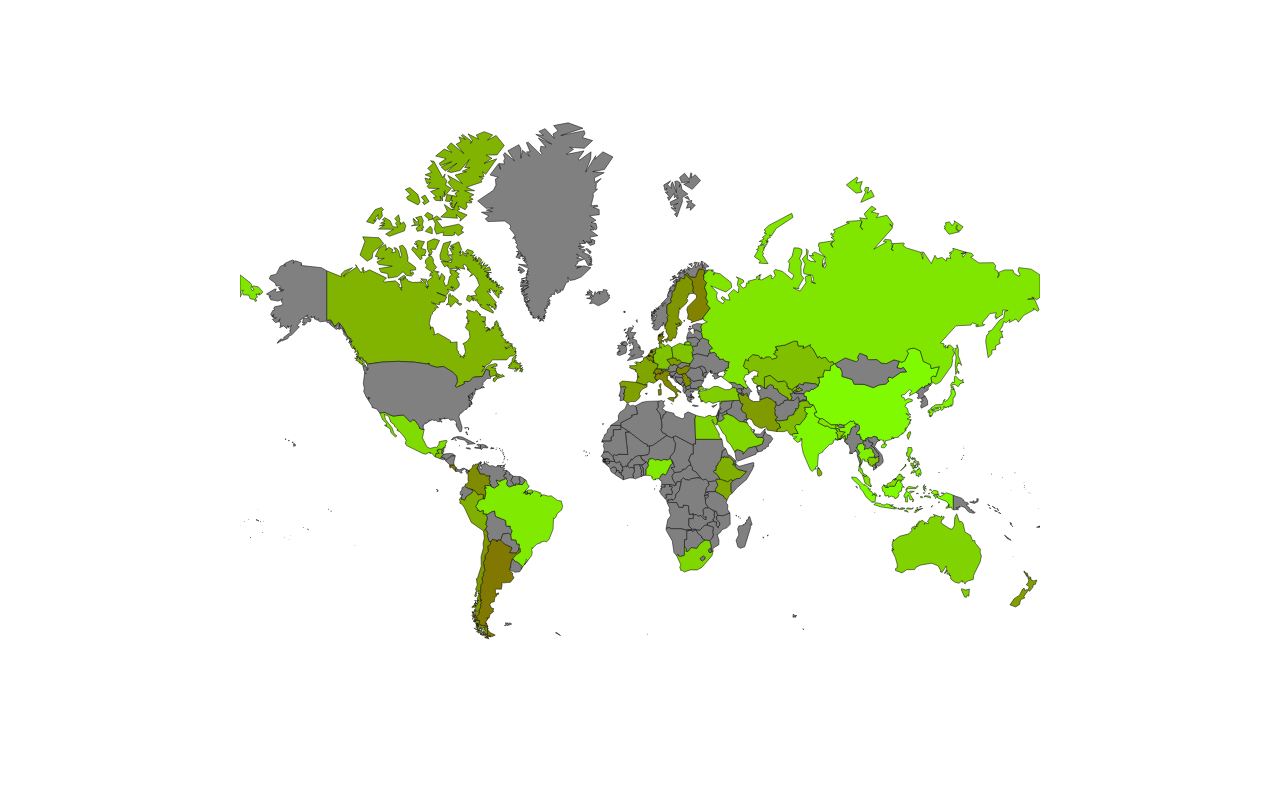
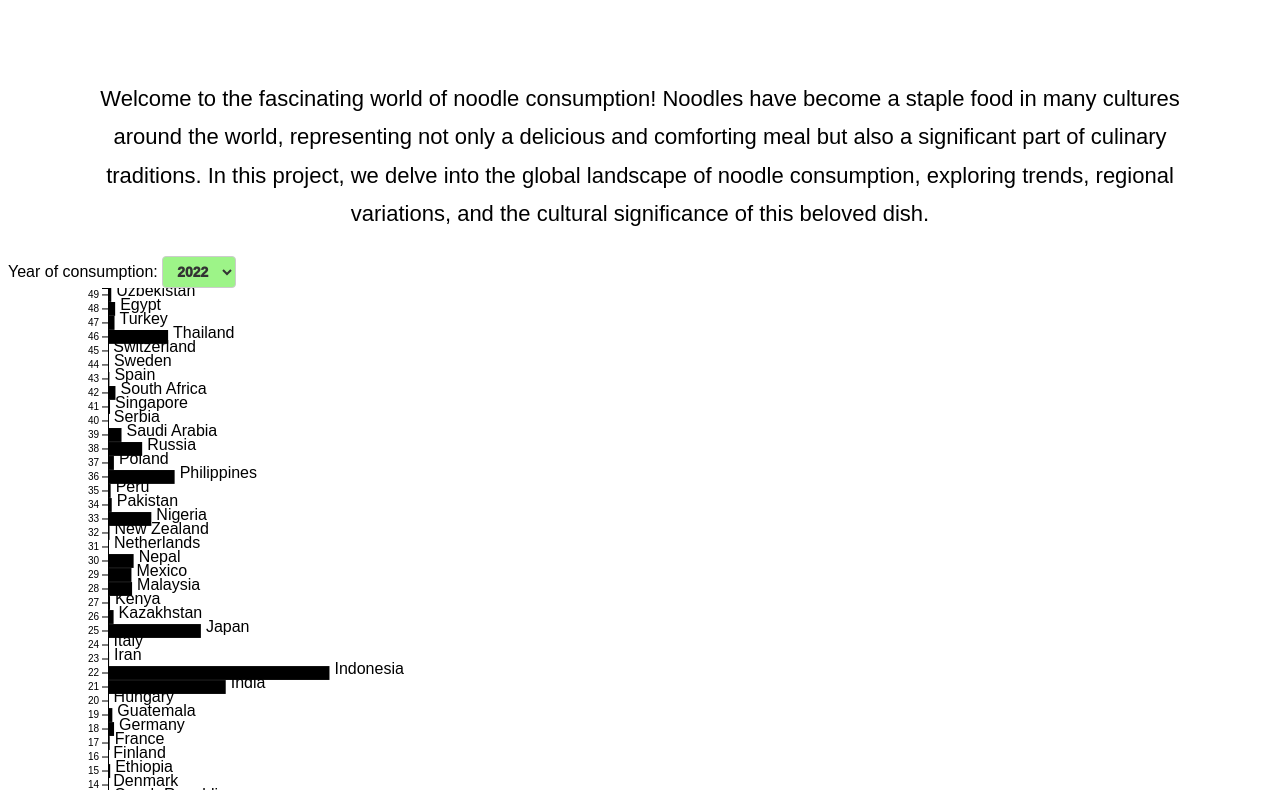
Before and after one commit to NTThanhTam/DSDV_project, a plain HTML site: page index.html in a window 1280 px wide. Shown: the part 170-960 px from the top of the page. Drawn offline with Linux system fonts and the light colour scheme.

Commit message:
some css, attempting for the bar chart

```diff
--- a/index.html
+++ b/index.html
@@ -11,6 +11,13 @@
 <body>
     <div id="project_title">
         <h1 id="title">World instant noodle consumption</h1>
+    </div>
+    <div>
+        <h3 id="introduction">Welcome to the fascinating world of noodle consumption!
+            Noodles have become a staple food in many cultures around the world,
+            representing not only a delicious and comforting meal but also a significant part of culinary traditions.
+            In this project, we delve into the global landscape of noodle consumption,
+            exploring trends, regional variations, and the cultural significance of this beloved dish.</h3>
     </div>
     <div id="world_map_SVG">
         <label class="year-select-label">Year of consumption:
--- a/script.js
+++ b/script.js
@@ -31,8 +31,9 @@ d3.json("gistfile1.js").then(function(geojson){
                 }
             }
         }
-        console.log(geojson.features)
-        draw_chart(geojson, "y2022")
+        // console.log(geojson.features)
+        // draw_geoJSON(geojson, "y2022")
+        draw_barChart(geojson, "y2022")
     })
 })
 
@@ -44,9 +45,9 @@ year_indexes = {
     "y2022": 4
 }
 
-function draw_chart(geojson, year){
-        var height = 800
-        var width = 800
+function draw_geoJSON(geojson, year){
+        var height = 1000
+        var width = 1000
 
         var svg = d3.select("#world_map_SVG")
                     .append("svg")
@@ -69,17 +70,6 @@ function draw_chart(geojson, year){
         var max_color = d3.max(geojson.features, function(d){
             return d.properties.value[year_index]
         })
-
-        console.log("Min color: " + min_color)
-        console.log("Max color: " + max_color)
-
-        // var tooltip = d3.select("body")
-        //                 .append("div")
-        //                 .style("position", "absolute")
-        //                 .style("z-index", "10")
-        //                 .style("visibility", "hidden")
-        //                 .style("background", "#000")
-        //                 .text("a simple tooltip");
 
         var values = geojson.features.map(function(d) {
             return d.properties.value[year_index];
@@ -107,15 +97,104 @@ function draw_chart(geojson, year){
                 })
                 .append("svg:title")
                 .text(function(d) {
-                    const value = "Country: " + String(d.properties.name) + "\n"
-                                + "Consumption in " + year.slice(1) + ": " + String(d.properties.value[year_index]) +"\n"
-                    return value; })
+                    if(d.properties.value[year_index] == null || d.properties.value[year_index] == 0 || isNaN(d.properties.value[year_index])){
+                        return "No data"
+                    }
+                    else{
+                        const value = "Country: " + String(d.properties.name) + "\n"
+                        + "Consumption in " + year.slice(1) + ": " + String(d.properties.value[year_index]) +"\n"
+                        return value;
+                    }
+                })
 
 
         d3.select("#year-select").on("change", function (event, d) {
             let criterion = event.target.value;
             d3.select("svg").remove()
-            draw_chart(geojson, criterion)
+            draw_geoJSON(geojson, criterion)
         }
         )
     }
+
+function draw_barChart(data, year){
+    var height = 800
+    var width = 800
+    var padding = 100
+
+
+    var svg = d3.select("body")
+                .append("svg")
+                .attr("width", width + padding)
+                .attr("height", height + padding)
+
+    const year_index = year_indexes[year]
+
+    var valid_data = []
+    for (let i = 0; i < data.features.length; i++) {
+        const feature = data.features[i]
+        if(feature.properties.value[year_index] != null && !isNaN(feature.properties.value[year_index])){
+            valid_data.push(feature)
+        }
+      }
+
+    var max_x = d3.max(data.features, function(d){
+        return d.properties.value[year_index]
+    })
+
+    var max_y = valid_data.length
+
+    console.log("Max x: " + max_x)
+    console.log("Max y: " + max_y)
+
+    var xScale = d3.scaleLinear().domain([0, max_x]).range([0, width-padding])
+    var yScale = d3.scaleBand()
+                .domain(d3.range(max_y))
+                .range([height - padding, 0])
+                .paddingInner(0.01)
+
+    var xAxis = d3.axisBottom()
+                .scale(xScale)
+    var yAxis = d3.axisLeft()
+                .scale(yScale)
+
+
+    svg.append("g")
+        .attr("class", "axis")
+        .attr("transform", "translate(" + padding + ", " + (height - padding) + ")")
+        .call(xAxis)
+
+    svg.append("g")
+        .attr("class", "axis")
+        .attr("transform", "translate(" + padding + ",0)")
+        .call(yAxis)
+
+    svg.selectAll("rect")
+        .data(valid_data)
+        .enter()
+        .append("rect")
+        .attr("width", function(d){
+            return xScale(d.properties.value[year_index])
+        })
+        .attr("height", yScale.bandwidth())
+        .attr("x", padding)
+        .attr("y", function(d, i){
+            return yScale(i)
+        })
+        // .attr("fill", function(d){
+        //     return "rgb(128, 0, " + Math.round(255-d.GRDPVND) + ")"
+        // })
+    svg.selectAll("g.text")
+        .data(valid_data)
+        .enter()
+        .append("text")
+        .attr("x", function(d){
+            return xScale(d.properties.value[year_index]) + padding  + 5
+        })
+        .attr("y", function(d, i){
+            return yScale(i) + height/(max_y*2)
+        })
+        .text(function(d){
+            return d.properties.name
+        })
+
+}
--- a/style.css
+++ b/style.css
@@ -1,20 +1,46 @@
 * {
-  font-family: Arial;
+  font-family: NVIDIA-NALA,Arial,Helvetica,Sans-Serif;;
 }
 
-#project_title{
-  font-size: 24px;
+body {
+  background: rgb(255, 255, 255);
+}
+#project_title {
+  padding: 20px;
 }
 
-#title{
+#introduction{
   text-align: center;
+  font-size: 22px;
+  box-sizing: border-box;
+  line-height: 1.75em;
+  font-weight: 400;
+  word-wrap: break-word;
+  font-variant-numeric: proportional-nums;
+  margin-left: 80px;
+  margin-right: 80px;
 }
 
+#title {
+  font-size: 64px;
+  font-weight: 500;
+  text-align: center;
+  color: rgb(157, 244, 136);
+  padding: 10px;
+  text-shadow: 2px 2px 4px rgba(0, 0, 0, 0.5),
+               -2px -2px 4px rgba(0, 0, 0, 0.5),
+               2px -2px 4px rgba(0, 0, 0, 0.5),
+               -2px 2px 4px rgba(0, 0, 0, 0.5);}
+
 .year-select-label select {
-  background-color: lightyellow;
+  background-color: rgb(157, 244, 136);
   border: 1px solid #ccc;
   border-radius: 4px;
   padding: 6px 10px;
   font-size: 14px;
   color: #333;
 }
+
+#year-select{
+  font-weight: 1000;
+}
```
